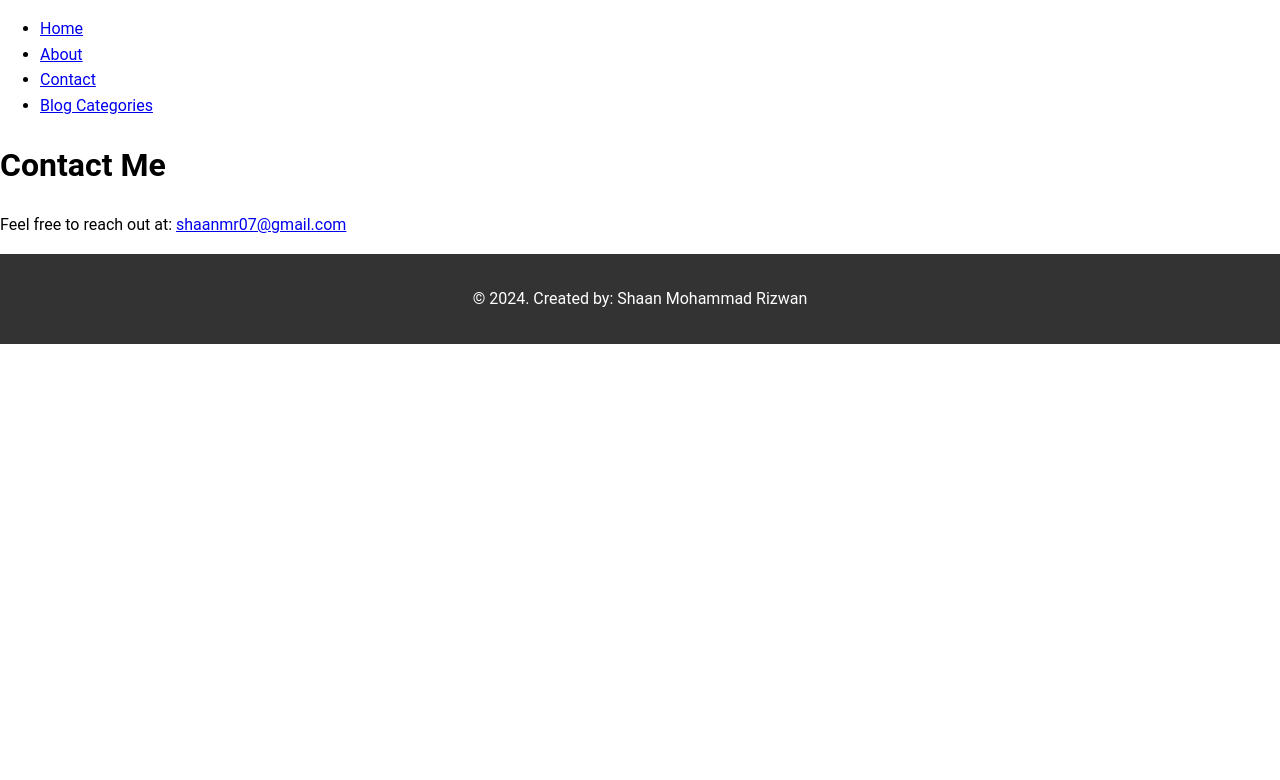
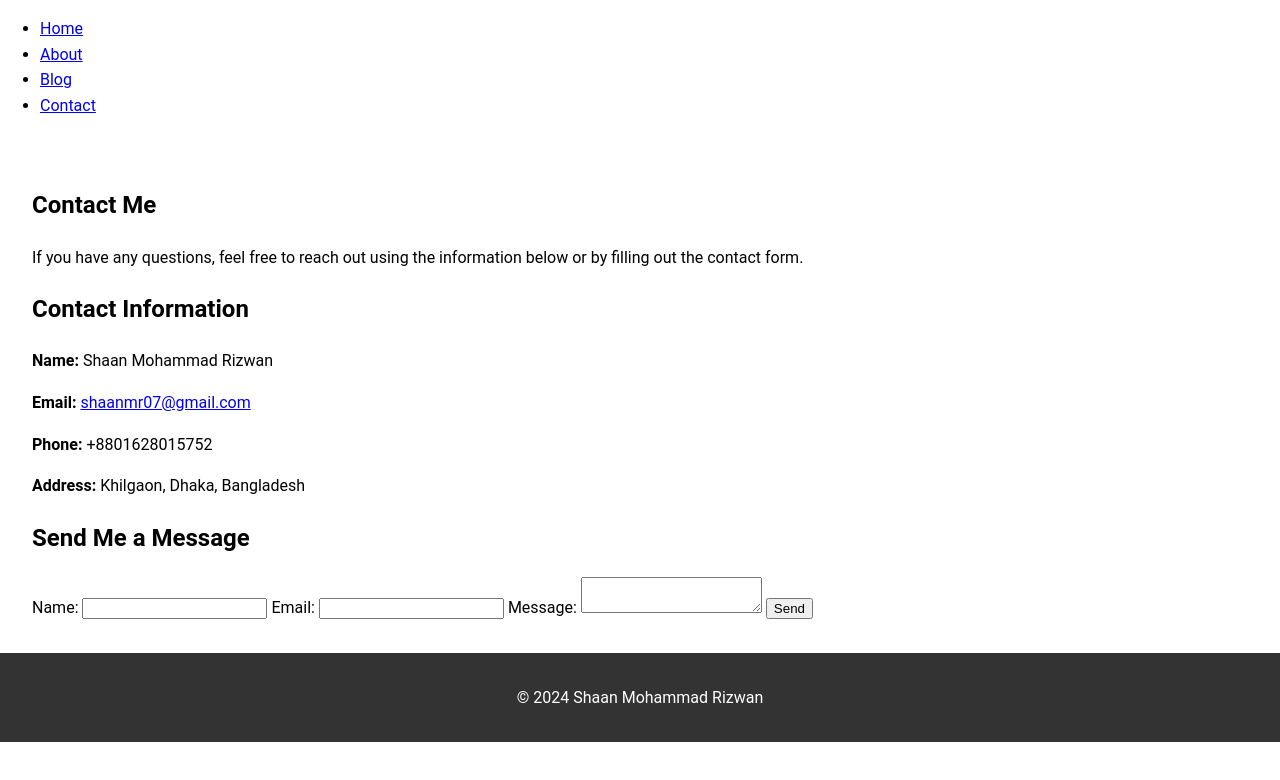
Before and after one commit to shaanmr/personal-blog-website, a plain HTML site: page pages/contact.html in a window 1280 px wide. Drawn offline with Linux system fonts and the light colour scheme; files that its build step writes are made by us from their sources.

Commit message:
Updated contact.html with personal information

```diff
--- a/pages/contact.html
+++ b/pages/contact.html
@@ -3,26 +3,52 @@
 <head>
     <meta charset="UTF-8">
     <meta name="viewport" content="width=device-width, initial-scale=1.0">
-    <title>Contact</title>
-    <link rel="stylesheet" href="../css/styles.css">
+    <title>Contact Me</title>
+    <link rel="stylesheet" href="styles.css">
 </head>
 <body>
     <header>
         <nav>
             <ul>
-                <li><a href="../index.html">Home</a></li>
+                <li><a href="index.html">Home</a></li>
                 <li><a href="about.html">About</a></li>
+                <li><a href="blog.html">Blog</a></li>
                 <li><a href="contact.html">Contact</a></li>
-                <li><a href="category.html">Blog Categories</a></li>
             </ul>
         </nav>
     </header>
+
     <main>
-        <h1>Contact Me</h1>
-        <p>Feel free to reach out at: <a href="shaanmr07@gmail.com">shaanmr07@gmail.com</a></p>
+        <section class="contact">
+            <h1>Contact Me</h1>
+            <p>If you have any questions, feel free to reach out using the information below or by filling out the contact form.</p>
+
+            <div class="contact-info">
+                <h2>Contact Information</h2>
+                <p><strong>Name:</strong> Shaan Mohammad Rizwan</p>
+                <p><strong>Email:</strong> <a href="mailto:shaanmr07@gmail.com">shaanmr07@gmail.com</a></p>
+                <p><strong>Phone:</strong> +8801628015752</p>
+                <p><strong>Address:</strong> Khilgaon, Dhaka, Bangladesh</p>
+            </div>
+
+            <h2>Send Me a Message</h2>
+            <form action="https://formspree.io/f/your_form_id" method="POST">
+                <label for="name">Name:</label>
+                <input type="text" id="name" name="name" required>
+
+                <label for="email">Email:</label>
+                <input type="email" id="email" name="email" required>
+
+                <label for="message">Message:</label>
+                <textarea id="message" name="message" required></textarea>
+
+                <button type="submit">Send</button>
+            </form>
+        </section>
     </main>
+
     <footer>
-        <p>© 2024. Created by: Shaan Mohammad Rizwan</p>
+        <p>&copy; 2024 Shaan Mohammad Rizwan</p>
     </footer>
 </body>
 </html>
```
